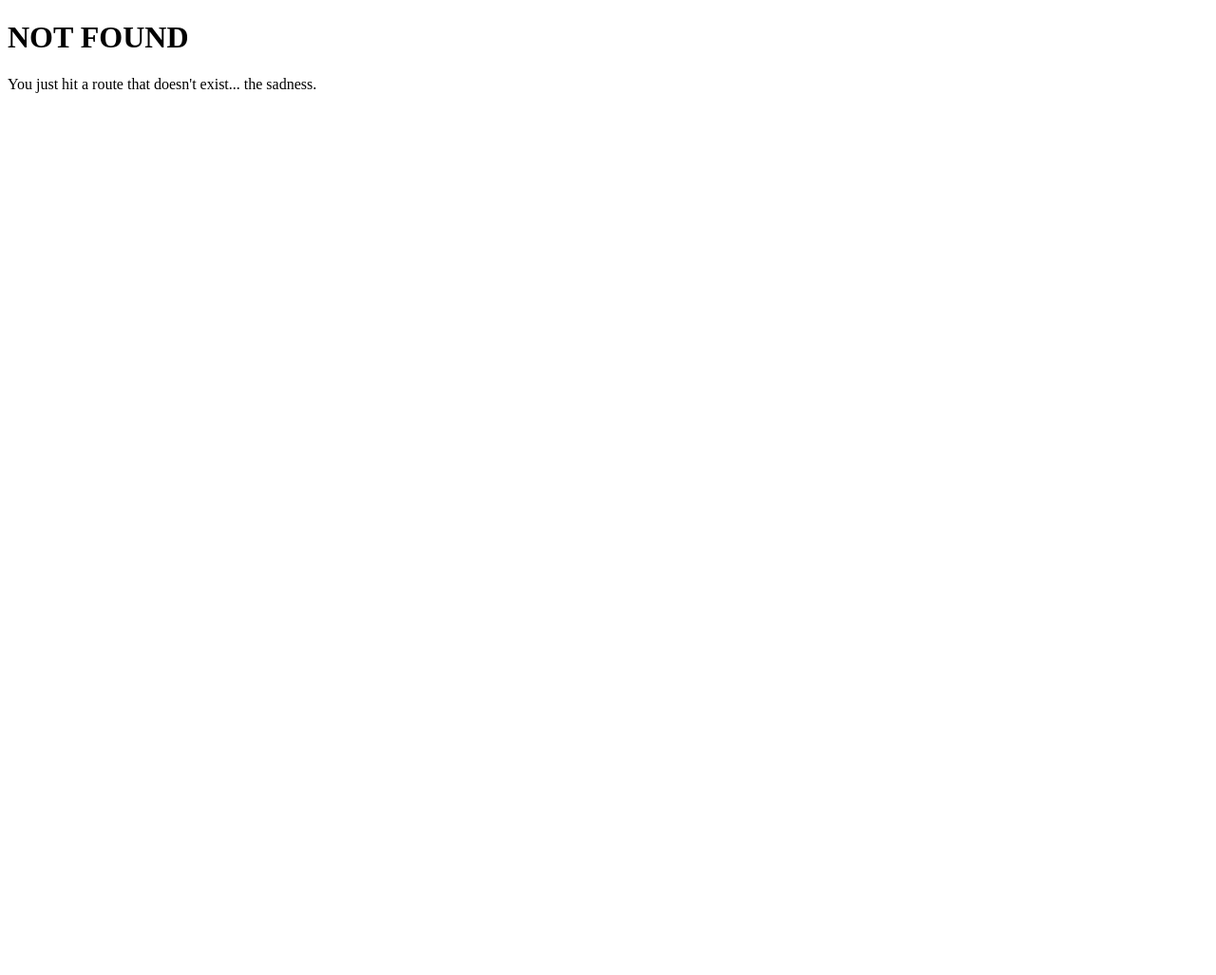
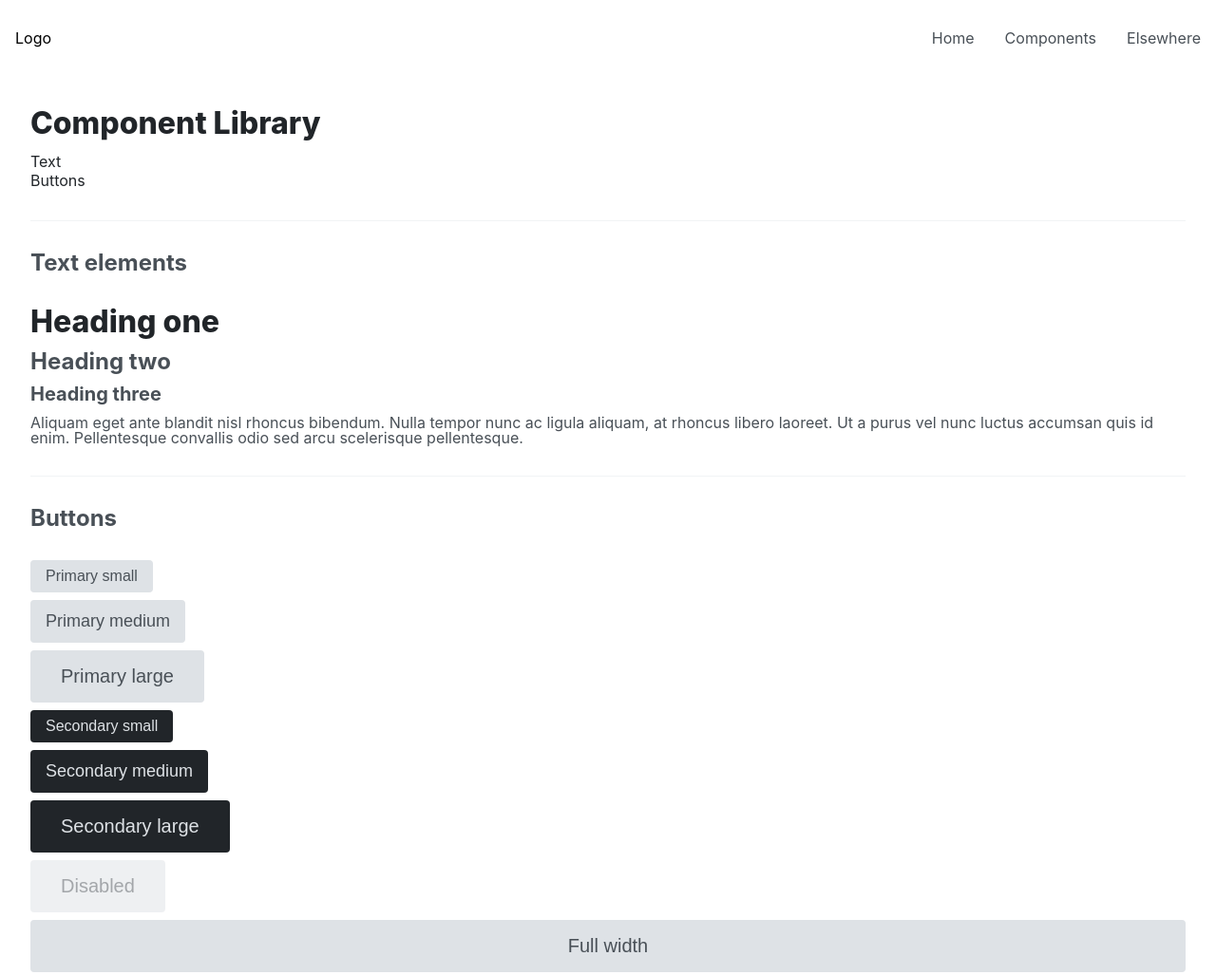
Before and after one commit to donovanroubos/gatsby-boilerplate, a Gatsby site: page /component-library in a window 1280 px wide. Before the commit this address had no page. Shown: the top 1027 px of the page at 95% size. Before the commit the page ends 800 px from the top, so only its background shows below. Built offline with nearby package versions, Linux system fonts and the light colour scheme; Gatsby itself is replaced by a stand-in of ours.

Commit message:
Add Component library page with default component Button and text styles

```diff
--- /dev/null
+++ b/src/components/button.js
@@ -0,0 +1,25 @@
+import React from 'react'
+import PropTypes from 'prop-types'
+
+const Button = ({
+  text,
+  style,
+  size,
+  disabled,
+  fullWidth
+}) => (
+  <button
+    className={`btn ${style} ${size} ${fullWidth ? 'full-width' : ''}`}
+    disabled={disabled}
+  >
+    {text}
+  </button>
+)
+
+Button.propTypes = {
+  text: PropTypes.string.isRequired,
+  style: PropTypes.string.isRequired,
+  size: PropTypes.string.isRequired
+}
+
+export default Button
--- a/src/components/header.js
+++ b/src/components/header.js
@@ -1,8 +1,22 @@
 import React from 'react'
+import { Link } from 'gatsby'
 
-const Header = () => (
+const Header = (props) => (
   <header className="header">
-    Header
+    <div className="logo">Logo</div>
+    <nav className="nav">
+      <ul>
+        <li>
+          <Link to="/">Home</Link>
+        </li>
+        <li>
+          <Link to="/component-library">Components</Link>
+        </li>
+        <li>
+          <a href="https://google.com/">Elsewhere</a>
+        </li>
+      </ul>
+    </nav>
   </header>
 )
 
--- /dev/null
+++ b/src/pages/component-library/index.js
@@ -0,0 +1,45 @@
+import React from 'react'
+
+import Layout from '../../layouts'
+import Button from '../../components/button'
+
+const ComponentLibrary = () => (
+  <Layout>
+    <main className="style-guide">
+      <div className="block navigation">
+        <h1>Component Library</h1>
+        <ul>
+          <li><a href="#text">Text</a></li>
+          <li><a href="#buttons">Buttons</a></li>
+        </ul>
+      </div>
+
+      <div className="block headings" id="text">
+        <h2>Text elements</h2>
+
+        <h1>Heading one</h1>
+        <h2>Heading two</h2>
+        <h3>Heading three</h3>
+        <p>Aliquam eget ante blandit nisl rhoncus bibendum. Nulla tempor nunc ac ligula aliquam, at rhoncus libero laoreet. Ut a purus vel nunc luctus accumsan quis id enim. Pellentesque convallis odio sed arcu scelerisque pellentesque.</p>
+      </div>
+
+      <div className="block headings" id="buttons">
+        <h2>Buttons</h2>
+
+        <Button text="Primary small" size="sm" style="primary" />
+        <Button text="Primary medium" size="md" style="primary" />
+        <Button text="Primary large" size="lg" style="primary" />
+
+        <Button text="Secondary small" size="sm" style="secondary" />
+        <Button text="Secondary medium" size="md" style="secondary" />
+        <Button text="Secondary large" size="lg" style="secondary" />
+
+        <Button text="Disabled" size="lg" style="primary" disabled />
+
+        <Button text="Full width" size="lg" style="primary" fullWidth />
+      </div>
+    </main>
+  </Layout>
+)
+
+export default ComponentLibrary
--- a/src/pages/index.js
+++ b/src/pages/index.js
@@ -1,12 +1,11 @@
 import React from 'react'
 
-import Layout from '../layouts/layout'
+import Layout from '../layouts'
 
 const IndexPage = () => (
   <Layout>
     <h1>Hi people</h1>
-    <p>Welcome to your new Gatsby site.</p>
-    <p>Now go build something great.</p>
+    <p>Welcome to this Gatsby Boilerplate made by <i>Donovan Roubos</i></p>
   </Layout>
 )
 
--- /dev/null
+++ b/src/styles/base/base.scss
@@ -0,0 +1,32 @@
+
+
+h1 {
+  font-size: 32px;
+  font-weight: 800;
+  line-height: 36px;
+  color: $darkest-gray;
+  margin-bottom: 12px;
+}
+
+h2 {
+  font-size: 24px;
+  font-weight: 700;
+  color: $dark-gray;
+  margin-bottom: 12px;
+}
+
+h3 {
+  font-size: 20px;
+  font-weight: 700;
+  color: $dark-gray;
+  margin-bottom: 12px;
+}
+
+p {
+  font-size: 16px;
+  color: $dark-gray;
+}
+
+a {
+  text-decoration: none;
+}
--- a/src/styles/base/reset.scss
+++ b/src/styles/base/reset.scss
@@ -25,8 +25,9 @@ footer, header, hgroup, menu, nav, section {
 	display: block;
 }
 
-body {
-	line-height: 1;
+html, body {
+  line-height: 1;
+  scroll-behavior: smooth;
 }
 
 ol, ul {
--- a/src/styles/base/variables.scss
+++ b/src/styles/base/variables.scss
@@ -1,3 +1,9 @@
-$base-font: 'Open Sans', sans-serif;
+/* Fonts */
+$base-font: -apple-system, BlinkMacSystemFont, Lato, "Segoe UI", Verdana, Arial, sans-serif;
 
 /* Colors */
+$darkest-gray: #212529;
+$dark-gray: #495057;
+$gray: #adb5bd;
+$light-gray: #dee2e6;
+$lightest-gray: #f1f3f5;
--- /dev/null
+++ b/src/styles/components/button.scss
@@ -0,0 +1,57 @@
+.btn {
+  outline: none;
+  border-radius: 4px;
+  text-align: center;
+  border: none;
+  transition: $button-transition;
+  cursor: pointer;
+
+  &:hover {
+    box-shadow: 0 2px 4px 0 $gray;
+  }
+
+  &:disabled {
+    opacity: 0.5;
+    cursor: not-allowed;
+    box-shadow: none;
+  }
+
+  &.full-width {
+    width: 100%;
+  }
+
+  &.sm {
+    padding: 8px 16px;
+    font-size: 16px;
+  }
+
+  &.md {
+    padding: 12px 16px;
+    font-size: 18px;
+  }
+
+  &.lg {
+    padding: 16px 32px;
+    font-size: 20px;
+  }
+
+  &.primary {
+    background-color: $light-gray;
+    color: $dark-gray;
+
+    &:hover {
+      background-color: $gray;
+      color: $darkest-gray;
+    }
+  }
+
+  &.secondary {
+    background-color: $darkest-gray;
+    color: $light-gray;
+
+    &:hover {
+      background-color: $dark-gray;
+      color: $lightest-gray;
+    }
+  }
+}
--- a/src/styles/components/footer.scss
+++ b/src/styles/components/footer.scss
@@ -0,0 +1,7 @@
+.footer {
+  height: 80px;
+  display: flex;
+  justify-content: flex-start;
+  align-items: center;
+  padding: 0 16px;
+}
--- a/src/styles/components/header.scss
+++ b/src/styles/components/header.scss
@@ -0,0 +1,38 @@
+.header {
+  width: 100%;
+  height: 80px;
+  display: flex;
+  justify-content: space-between;
+
+  .logo {
+    display: flex;
+    padding: 0 16px;
+    height: 80px;
+    align-items: center;
+    justify-content: center;
+  }
+
+  .nav {
+    display: inline-flex;
+
+    ul {
+      display: inline-flex;
+      height: 80px;
+      align-items: center;
+      justify-content: flex-end;
+      width: 100%;
+
+      li {
+        margin: 0 16px;
+
+        a {
+          color: $dark-gray;
+
+          &:hover {
+            text-decoration: underline;
+          }
+        }
+      }
+    }
+  }
+}
--- a/src/styles/helpers/animations.scss
+++ b/src/styles/helpers/animations.scss
@@ -0,0 +1 @@
+$button-transition: all .25s cubic-bezier(0.77, 0, 0.175, 1);
--- a/src/styles/master.scss
+++ b/src/styles/master.scss
@@ -1,6 +1,7 @@
 /* Base */
 @import './base/variables';
 @import './base/reset';
+@import './base/base';
 
 /* Helpers */
 @import './helpers/animations';
@@ -8,7 +9,9 @@
 
 /* Pages */
 @import './pages/404';
+@import './pages/style-guide';
 
 /* Components */
 @import './components/header';
 @import './components/footer';
+@import './components/button';
--- /dev/null
+++ b/src/styles/pages/style-guide.scss
@@ -0,0 +1,31 @@
+.style-guide {
+  .block {
+    padding: 32px 0;
+    margin: 0 32px;
+    border-bottom: 1px solid $lightest-gray;
+    display: flex;
+    flex-direction: column;
+    align-items: flex-start;
+
+    h2:first-child {
+      margin-bottom: 32px;
+    }
+
+    .btn {
+      &:not(:last-child) {
+        margin-bottom: 8px;
+      }
+    }
+
+    a {
+      color: $darkest-gray;
+      padding: 2px 0;
+      display: block;
+
+      &:hover {
+        text-decoration: underline;
+        color: rgb(0, 81, 255);
+      }
+    }
+  }
+}
```
Also changed, not shown: src/layouts/index.js (renamed from src/layouts/layout.js).
